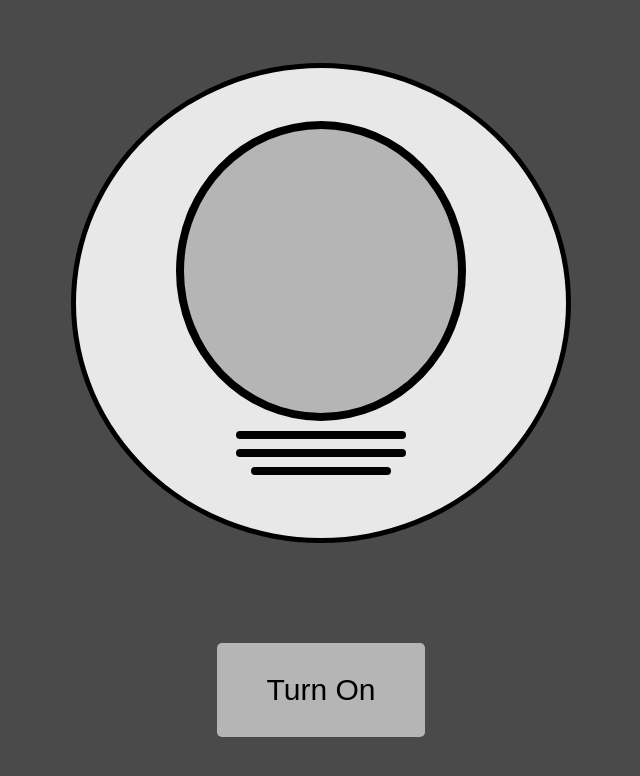
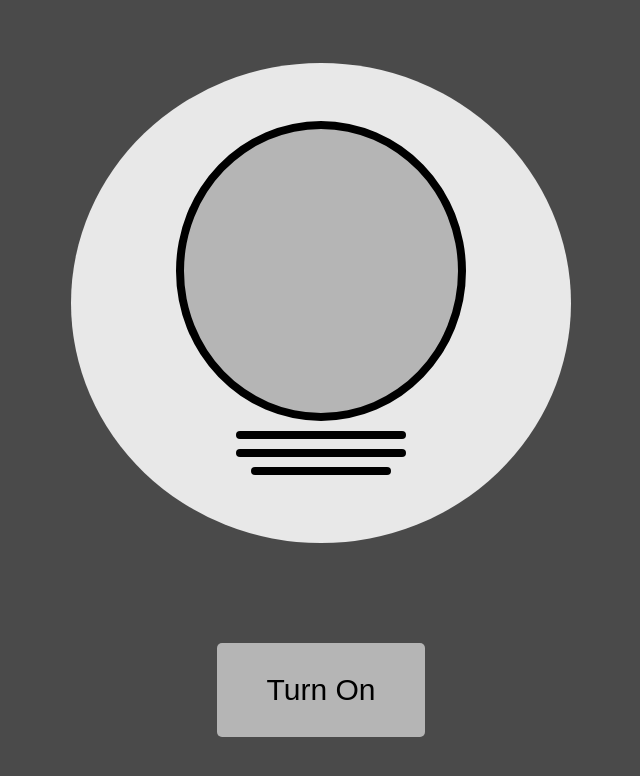
Before and after one commit to markygan123/lightbulb, a plain HTML site: page index.html in a window 1280 px wide. Shown: the whole page, without its empty margins (319-959 px from the left). Drawn offline with Linux system fonts and the light colour scheme.

Commit message:
style: remove wrapper border

```diff
--- a/styles/styles.css
+++ b/styles/styles.css
@@ -21,7 +21,6 @@ body {
     height: 480px;
     width: 500px;
     margin-bottom: 100px;
-    border: 5px solid #000000;
     border-radius: 100%;
     background-color: #e8e8e8;
 
```
